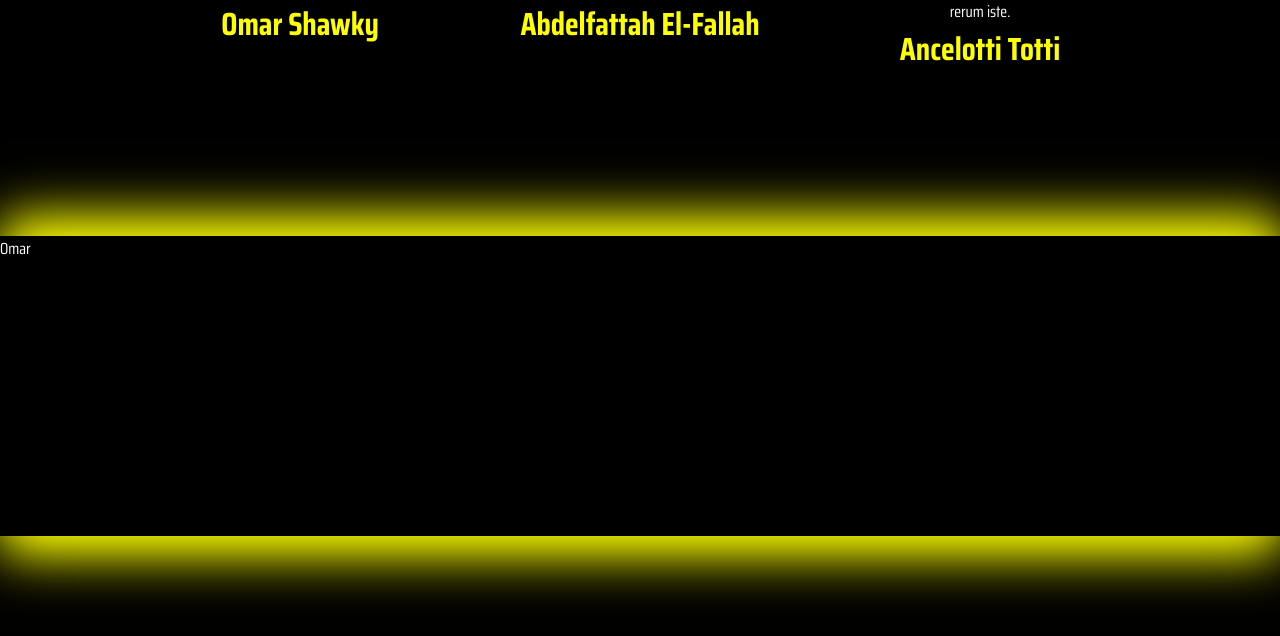
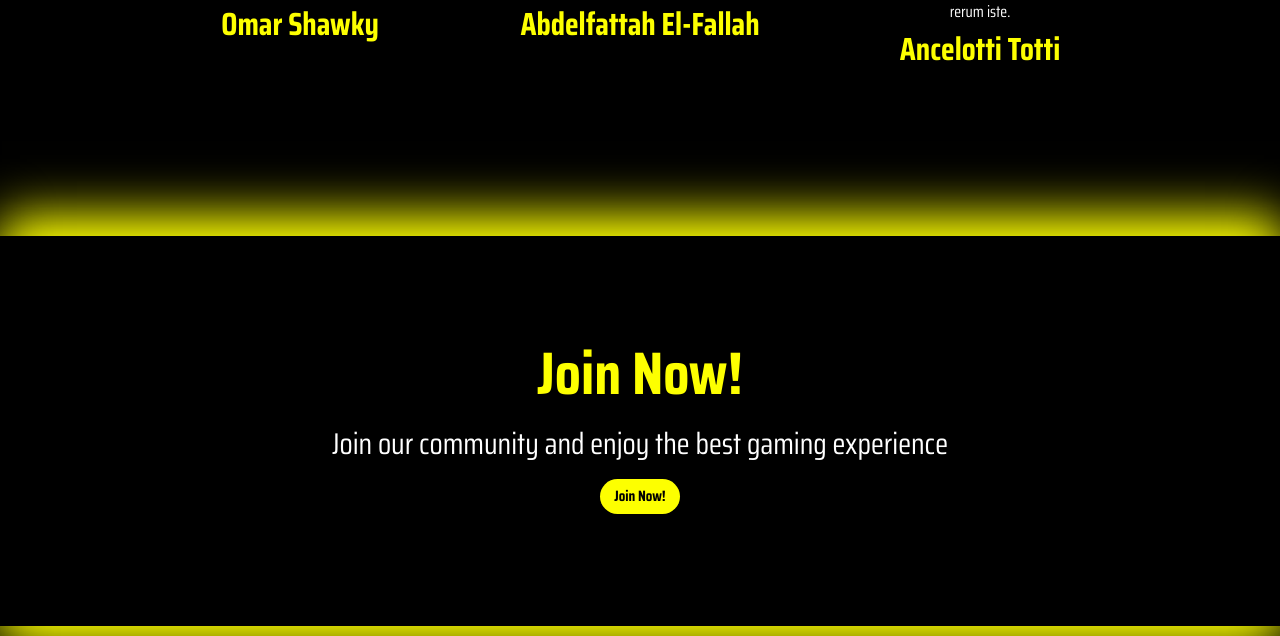
Before and after one commit to Omarashraf-0-0/Game_Rythm, a PHP site: page / in a window 1280 px wide. Shown: the part 2675-3311 px from the top of the page. Run offline with PHP 8.4, Linux system fonts and the light colour scheme.

Commit message:
Last edit of the website with new nav

```diff
--- a/index.html
+++ b/index.html
@@ -15,14 +15,14 @@
     <!-- Nav Bar -->
     <header class="header">
         <div class="img_div">
-            <img src="./Resources/Logo.jpeg" alt="Cant Open" class="pagelogo">
+            <img src="./assets/Logo.jpeg" alt="Cant Open" class="pagelogo">
         </div>
         <nav class="nav">
             <div class="nav_div">
-                <a href="" class="home">Home</a>
-                <a href="" class="Games">Games</a>
-                <a href="" class="contact">Contact</a>
-                <a href="" class="about_us">About us</a>
+                <a href="" class="navHome">Home</a>
+                <a href="" class="navGames">Games</a>
+                <a href="" class="navContact">Contact</a>
+                <a href="" class="navAbout_us">About us</a>
                 <span class="signup">
                     <a href="" class="Sign_up"> Sign_up</a>
                 </span>
@@ -134,9 +134,11 @@
     <!-- End of Testimonials -->
 
     <!-- Yellow Shadow BOX -->
-    <div class="Box">
-        <div class="box">
-            Omar
+    <div class="OuterBox">
+        <div class="boxContent">
+            <h1>Join Now!</h1>
+            <p>Join our community and enjoy the best gaming experience</p>
+            <button>Join Now!</button>
         </div>
     </div>
     <!-- END of Yellow Shadow BOX -->
--- a/style.css
+++ b/style.css
@@ -35,6 +35,7 @@ header{
 .nav{
     display: flex;
     justify-content: space-between;
+    width:auto
 }
 .nav a{
     color: rgba(255, 255, 255, 0.73);
@@ -229,14 +230,19 @@ button:hover {
 }
 
 /* Yellow Shadow BOX */
-.box{
+.OuterBox{
+    padding-top: 10;
+    height: 400px;
+    background-color: black;
+    font-size: 30px;
+    text-align: center;
+}
+.boxContent{
+    padding-top: 90px;
     margin-top: 59px;
     background-color: black;
     height: 300px;
     box-shadow: 0px 20px 50px var(--yellow-color), 2px -20px 50px var(--yellow-color);
 }
-.Box{
-    height: 400px;
-    background-color: black;
-}
+
 /* End of Yellow Shadow Box */
```
Also changed, not shown: assets/Logo.jpeg (added).
